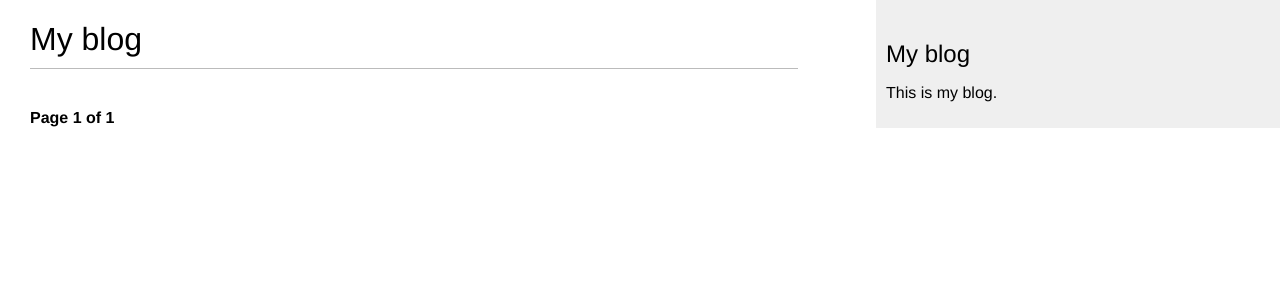
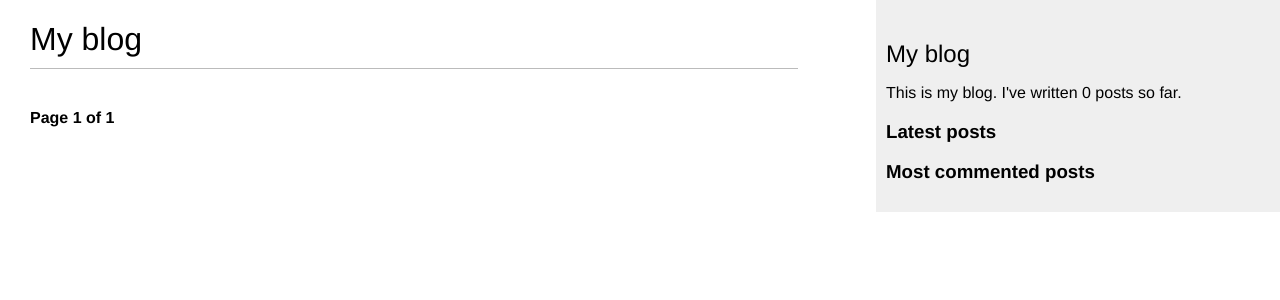
Before and after one commit to piboxee/swan, a Django app: page /blog/ in a window 1280 px wide. Shown: the top 300 px of the page. Run offline with Django 3.2, Linux system fonts and the light colour scheme; data that the repository does not hold is empty.

Commit message:
Custom template tags

```diff
--- a/blog/templates/blog/base.html
+++ b/blog/templates/blog/base.html
@@ -1,3 +1,4 @@
+{% load blog_tags %}
 {% load static %}
 <!DOCTYPE html>
 
@@ -14,7 +15,19 @@
     </div>
     <div id="sidebar">
         <h2>My blog</h2>
-        <p>This is my blog.</p>
+        <p>This is my blog. I've written {% total_posts %} posts so far.</p>
+        <h3>Latest posts</h3>
+        {% show_latest_posts %}
+        <h3>Most commented posts</h3>
+        <ul>
+            {% get_most_commented_posts as most_commented_posts %}
+                {% for post in most_commented_posts %}
+                <li>
+                    <a href="{{ post.get_absolute_url }}">{{ post.title }}</a>
+                </li>
+        {% endfor %}
+        </ul>
+
     </div>
     </body>
 </html>
--- /dev/null
+++ b/blog/templates/blog/post/latest_posts.html
@@ -0,0 +1,7 @@
+<ul>
+    {% for post in latest_posts %}
+        <li>
+            <a href="{{ post.get_absolute_url }}">{{ post.title }}</a>
+        </li>
+    {% endfor %}
+</ul>
--- /dev/null
+++ b/blog/templatetags/blog_tags.py
@@ -0,0 +1,22 @@
+from django import template
+from django.db.models import Count
+
+from ..models import Post
+
+register = template.Library()
+
+
+@register.simple_tag
+def get_most_commented_posts(count=5):
+    return Post.published.annotate(total_comments=Count('comments')).order_by('-total_comments')[:count]
+
+
+@register.simple_tag
+def total_posts():
+    return Post.published.count()
+
+
+@register.inclusion_tag('blog/post/latest_posts.html')
+def show_latest_posts(count=5):
+    latest_posts = Post.published.order_by('-published_date')[:count]
+    return {'latest_posts': latest_posts}
```
Also changed, not shown: blog/templatetags/__init__.py (added).
